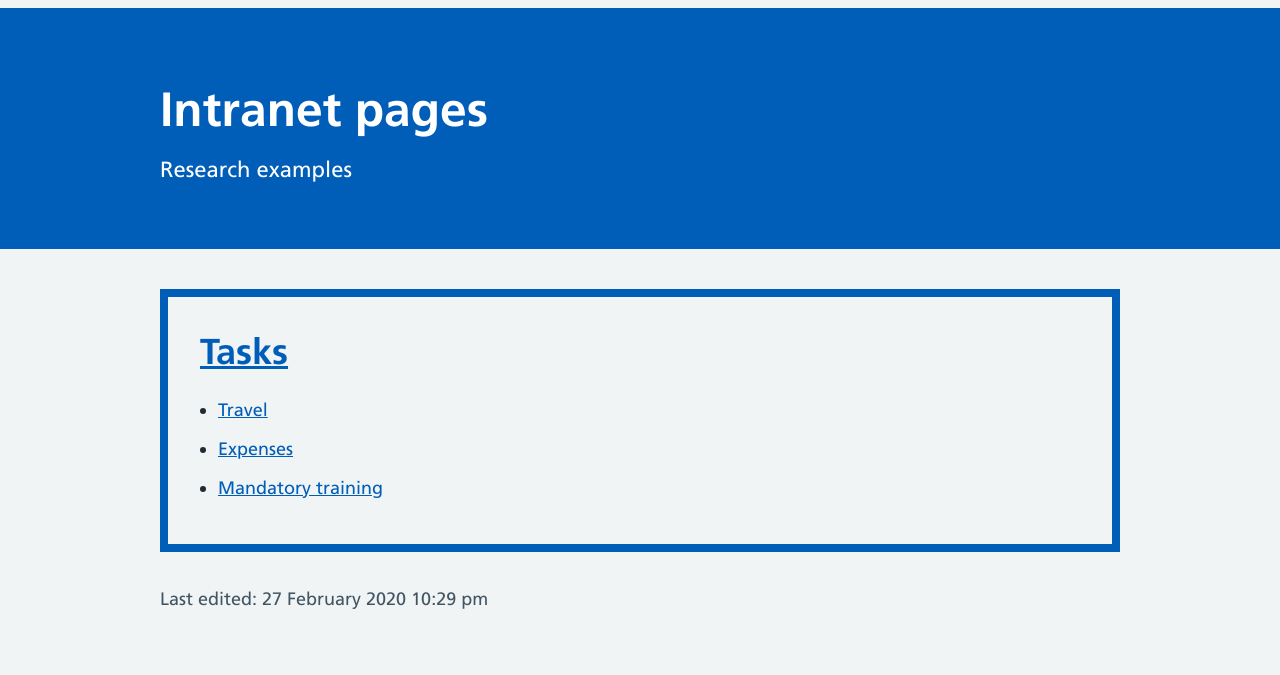
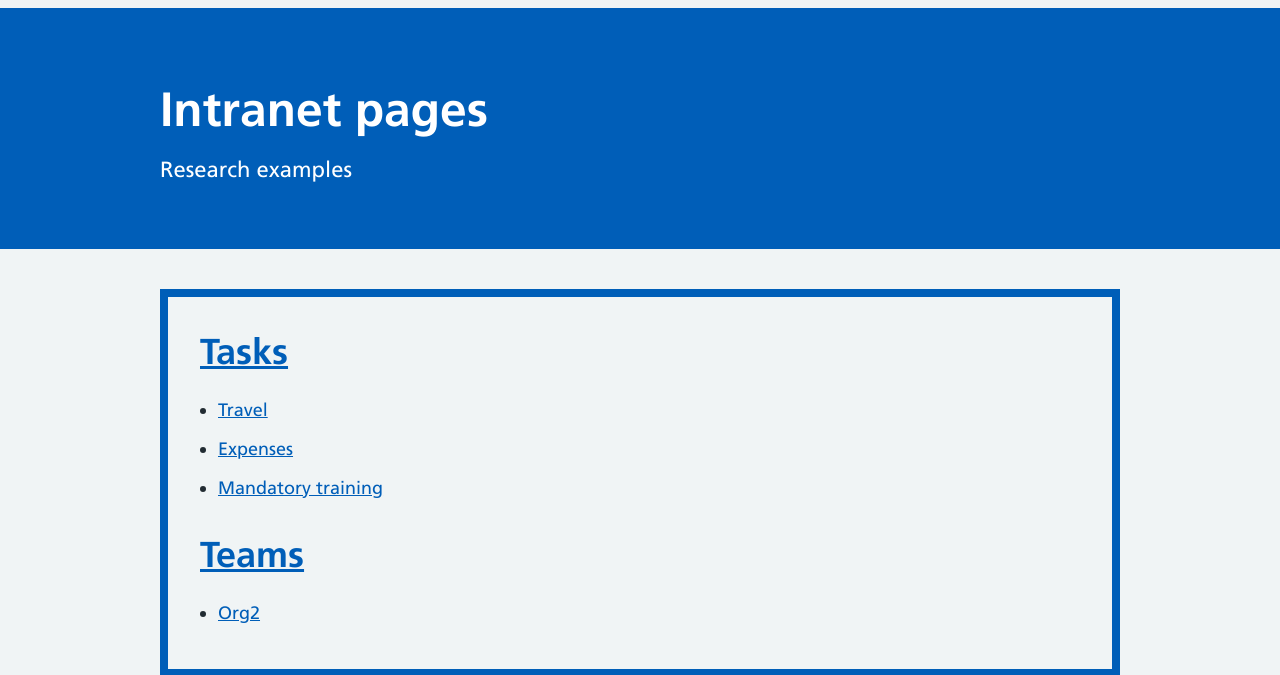
Before and after one commit to valtech-uk/ur-nhsd, a plain HTML site: page index.html in a window 1280 px wide. Shown: the part 125-800 px from the top of the page. Drawn offline with Linux system fonts and the light colour scheme; a web font is replaced by a local one.

Commit message:
Update homepage

```diff
--- a/index.html
+++ b/index.html
@@ -111,7 +111,7 @@
                                         <nav>
                                             <ol class="list list--reset list--inline">
                                                 <li><a href="pages/task-list.html">Tasks</a></li>
-                                                <li><a href="team-list.html">Teams and networks</a></li>
+                                                <li><a href="pages/team-list.html">Teams and networks</a></li>
                                                 <li><a href="#">News, events and blogs</a></li>
                                                 <li><a href="#">Collaborate</a></li>
                                             </ol>
@@ -227,6 +227,11 @@
                                     <li><a href="pages/task-expenses.html">Expenses</a></h3>
                                     <li><a href="pages/task-mandatory-training.html">Mandatory training</a></h3>
                                     </ul>
+                                    <h2><a href="pages/team-list.html">Teams</a></h2>
+                                    <ul>
+                                    <li><a href="pages/team-org2.html">Org2</a></h3>
+                                    </ul>
+
                                 </div>
                             </div>
                         </div>
```
